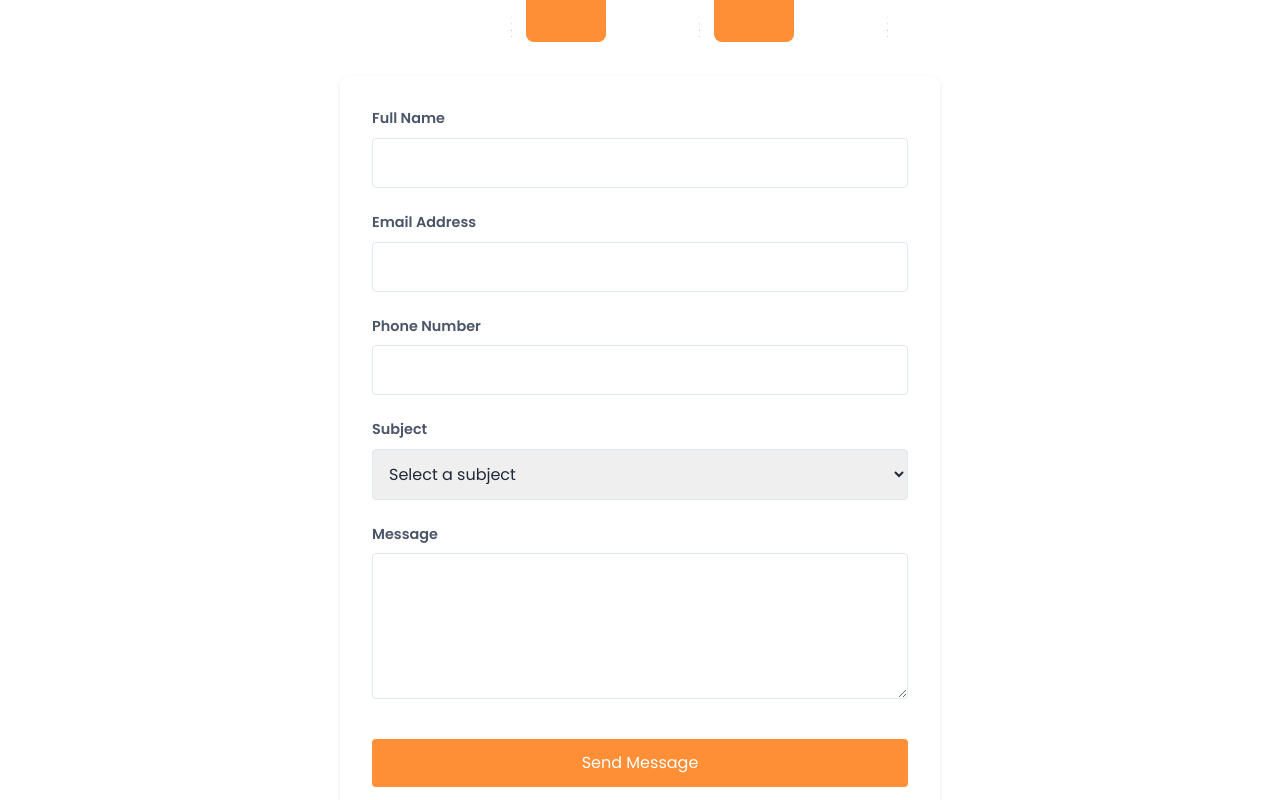
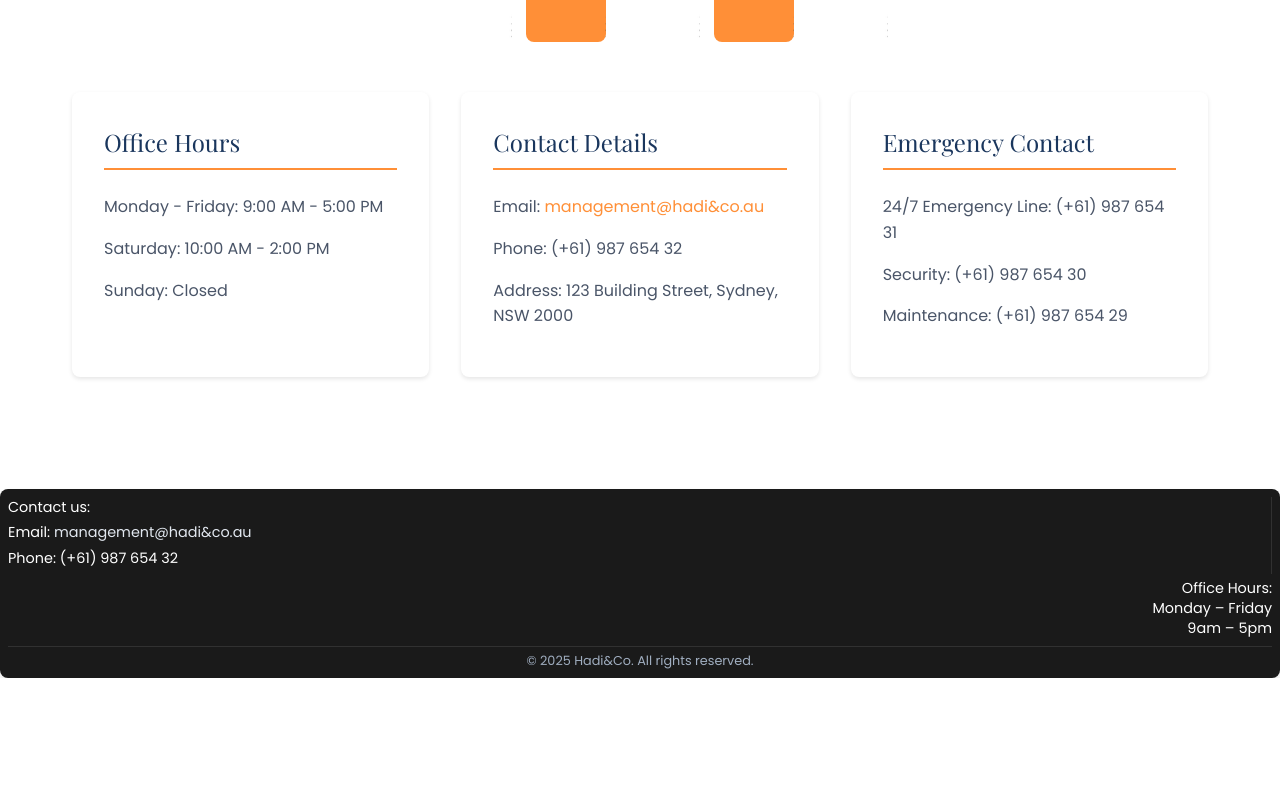
Before and after one commit to HxdiTron/hadico, a Next.js app: page /contact in a window 1280 px wide. Shown: the part 640-1440 px from the top of the page. After the commit the page ends 1318 px from the top, so only its background shows below. Built offline with nearby package versions, Linux system fonts and the light colour scheme.

Commit message:
changes 4 - routing changes , notification changed , contact us changes

```diff
--- a/app/components/ProtectedRoute.tsx
+++ b/app/components/ProtectedRoute.tsx
@@ -2,7 +2,6 @@
 
 import React, { useEffect, useState } from 'react';
 import { useRouter } from 'next/navigation';
-import Notification from './Notification';
 import { supabase } from '../../lib/supabaseClient';
 
 interface ProtectedRouteProps {
@@ -13,19 +12,26 @@ const ProtectedRoute: React.FC<ProtectedRouteProps> = ({ children }) => {
   const router = useRouter();
   const [isLoading, setIsLoading] = useState(true);
   const [isAuthenticated, setIsAuthenticated] = useState(false);
-  const [showNotification, setShowNotification] = useState(false);
 
   useEffect(() => {
     const checkAuth = async () => {
-      const { data: { user } } = await supabase.auth.getUser();
-      if (!user) {
+      try {
+        const { data: { session }, error } = await supabase.auth.getSession();
+
+        if (error || !session) {
+          setIsAuthenticated(false);
+          router.push('/login');
+        } else {
+          setIsAuthenticated(true);
+        }
+      } catch (error) {
         setIsAuthenticated(false);
-        setShowNotification(true);
-      } else {
-        setIsAuthenticated(true);
+        router.push('/login');
+      } finally {
+        setIsLoading(false);
       }
-      setIsLoading(false);
     };
+
     checkAuth();
   }, [router]);
 
@@ -38,35 +44,7 @@ const ProtectedRoute: React.FC<ProtectedRouteProps> = ({ children }) => {
     );
   }
 
-  return (
-    <>
-      <Notification
-        message={
-          <span>
-            Please log in to access this page.{' '}
-            <button
-              style={{
-                background: '#FF8F37',
-                color: '#fff',
-                border: 'none',
-                borderRadius: '4px',
-                padding: '0.3rem 1rem',
-                marginLeft: '1rem',
-                cursor: 'pointer',
-                fontWeight: 500
-              }}
-              onClick={() => router.push('/login')}
-            >
-              Go to Login
-            </button>
-          </span>
-        }
-        isVisible={showNotification && !isAuthenticated}
-        onClose={() => setShowNotification(false)}
-      />
-      {isAuthenticated ? children : null}
-    </>
-  );
+  return isAuthenticated ? <>{children}</> : null;
 };
 
 export default ProtectedRoute;
--- a/app/contact/page.tsx
+++ b/app/contact/page.tsx
@@ -1,45 +1,11 @@
 'use client';
 
-import React, { useState } from 'react';
+import React from 'react';
 import Navbar from '../components/Navbar';
 import Footer from '../components/Footer';
 import Image from 'next/image';
 
 export default function ContactPage() {
-  const [formData, setFormData] = useState({
-    name: '',
-    email: '',
-    phone: '',
-    subject: '',
-    message: ''
-  });
-  const [success, setSuccess] = useState(false);
-
-  const handleSubmit = (e: React.FormEvent) => {
-    e.preventDefault();
-    // Show success message
-    setSuccess(true);
-    // Reset form
-    setFormData({
-      name: '',
-      email: '',
-      phone: '',
-      subject: '',
-      message: ''
-    });
-    // Hide success message after 3 seconds
-    setTimeout(() => {
-      setSuccess(false);
-    }, 3000);
-  };
-
-  const handleChange = (e: React.ChangeEvent<HTMLInputElement | HTMLTextAreaElement | HTMLSelectElement>) => {
-    setFormData({
-      ...formData,
-      [e.target.name]: e.target.value
-    });
-  };
-
   return (
     <div className="min-h-screen bg-white">
       <Navbar />
@@ -84,84 +50,28 @@ export default function ContactPage() {
             />
           </div>
 
-          {/* Contact Form */}
-          <div className="contact-form-container">
-            {success && (
-              <div className="success-message">
-                Message sent successfully! We'll get back to you soon.
-              </div>
-            )}
-            <form onSubmit={handleSubmit} className="contact-form">
-              <div className="form-group">
-                <label htmlFor="name">Full Name</label>
-                <input
-                  type="text"
-                  id="name"
-                  name="name"
-                  value={formData.name}
-                  onChange={handleChange}
-                  required
-                />
-              </div>
+          {/* Contact Information */}
+          <div className="contact-info-section">
+            <div className="contact-info-card">
+              <h2>Office Hours</h2>
+              <p>Monday - Friday: 9:00 AM - 5:00 PM</p>
+              <p>Saturday: 10:00 AM - 2:00 PM</p>
+              <p>Sunday: Closed</p>
+            </div>
 
-              <div className="form-group">
-                <label htmlFor="email">Email Address</label>
-                <input
-                  type="email"
-                  id="email"
-                  name="email"
-                  value={formData.email}
-                  onChange={handleChange}
-                  required
-                />
-              </div>
+            <div className="contact-info-card">
+              <h2>Contact Details</h2>
+              <p>Email: <a href="mailto:management@hadi&co.au">management@hadi&co.au</a></p>
+              <p>Phone: (+61) 987 654 32</p>
+              <p>Address: 123 Building Street, Sydney, NSW 2000</p>
+            </div>
 
-              <div className="form-group">
-                <label htmlFor="phone">Phone Number</label>
-                <input
-                  type="tel"
-                  id="phone"
-                  name="phone"
-                  value={formData.phone}
-                  onChange={handleChange}
-                  required
-                />
-              </div>
-
-              <div className="form-group">
-                <label htmlFor="subject">Subject</label>
-                <select
-                  id="subject"
-                  name="subject"
-                  value={formData.subject}
-                  onChange={handleChange}
-                  required
-                >
-                  <option value="">Select a subject</option>
-                  <option value="general">General Inquiry</option>
-                  <option value="maintenance">Maintenance Request</option>
-                  <option value="complaint">Complaint</option>
-                  <option value="feedback">Feedback</option>
-                  <option value="other">Other</option>
-                </select>
-              </div>
-
-              <div className="form-group">
-                <label htmlFor="message">Message</label>
-                <textarea
-                  id="message"
-                  name="message"
-                  value={formData.message}
-                  onChange={handleChange}
-                  required
-                  rows={5}
-                ></textarea>
-              </div>
-
-              <button type="submit" className="submit-button">
-                Send Message
-              </button>
-            </form>
+            <div className="contact-info-card">
+              <h2>Emergency Contact</h2>
+              <p>24/7 Emergency Line: (+61) 987 654 31</p>
+              <p>Security: (+61) 987 654 30</p>
+              <p>Maintenance: (+61) 987 654 29</p>
+            </div>
           </div>
         </div>
       </main>
--- a/app/globals.css
+++ b/app/globals.css
@@ -1841,3 +1841,58 @@ body {
 .cookie-consent-btn:hover {
   background: #e67e2a;
 }
+
+/* Contact Information Section */
+.contact-info-section {
+  display: grid;
+  grid-template-columns: repeat(3, 1fr);
+  gap: 2rem;
+  max-width: 1200px;
+  margin: 3rem auto;
+  padding: 0 2rem;
+}
+
+.contact-info-card {
+  background: white;
+  padding: 2rem;
+  border-radius: 8px;
+  box-shadow: 0 2px 4px rgba(0, 0, 0, 0.1);
+  transition: transform 0.3s ease, box-shadow 0.3s ease;
+}
+
+.contact-info-card:hover {
+  transform: translateY(-5px);
+  box-shadow: 0 4px 8px rgba(0, 0, 0, 0.15);
+}
+
+.contact-info-card h2 {
+  font-family: 'Playfair Display', serif;
+  color: #1a365d;
+  font-size: 1.5rem;
+  margin-bottom: 1.5rem;
+  border-bottom: 2px solid #FF8F37;
+  padding-bottom: 0.5rem;
+}
+
+.contact-info-card p {
+  color: #4a5568;
+  margin-bottom: 1rem;
+  line-height: 1.6;
+}
+
+.contact-info-card a {
+  color: #FF8F37;
+  text-decoration: none;
+  transition: color 0.3s ease;
+}
+
+.contact-info-card a:hover {
+  color: #e67e2a;
+}
+
+@media (max-width: 768px) {
+  .contact-info-section {
+    grid-template-columns: 1fr;
+    padding: 0 1rem;
+  }
+}
--- a/app/login/page.tsx
+++ b/app/login/page.tsx
@@ -68,12 +68,11 @@ const Login: React.FC = () => {
         setShowDevMessage(true);
       } else {
         setSuccess(true);
-        // Store user data in localStorage if stay signed in is checked
+        // Store session data
         if (formData.staySignedIn) {
-          localStorage.setItem('userData', JSON.stringify(data.user));
           localStorage.setItem('staySignedIn', 'true');
         }
-        // Use router.push instead of window.location for smoother navigation
+        // Redirect to notice board
         router.push('/notice-board');
       }
     } catch (err) {
--- a/app/notice-board/page.tsx
+++ b/app/notice-board/page.tsx
@@ -3,6 +3,7 @@
 import { useEffect, useState } from 'react';
 import { useRouter } from 'next/navigation';
 import Link from 'next/link';
+import { supabase } from '../../lib/supabaseClient';
 
 interface Notice {
   id: number;
@@ -68,43 +69,31 @@ export default function NoticeBoard() {
 
   useEffect(() => {
     const checkAuth = async () => {
-      const userData = localStorage.getItem('userData');
-      const staySignedIn = localStorage.getItem('staySignedIn') === 'true';
-      const sessionExpiry = localStorage.getItem('sessionExpiry');
+      try {
+        const { data: { session }, error } = await supabase.auth.getSession();
 
-      if (!userData) {
-        router.replace('/login');
-        return;
-      }
-
-      // If stay signed in is checked, verify session expiry
-      if (staySignedIn && sessionExpiry) {
-        const expiryDate = new Date(sessionExpiry);
-        if (expiryDate > new Date()) {
-          setIsLoading(false);
+        if (error || !session) {
+          router.replace('/login');
           return;
         }
-        // If session expired, clear the data
-        localStorage.removeItem('userData');
-        localStorage.removeItem('staySignedIn');
-        localStorage.removeItem('sessionExpiry');
+
+        setIsLoading(false);
+      } catch (error) {
         router.replace('/login');
-        return;
       }
-
-      // If we get here, user is logged in but stay signed in is not checked
-      // This is fine, just show the notice board
-      setIsLoading(false);
     };
 
     checkAuth();
   }, [router]);
 
-  const handleLogout = () => {
-    localStorage.removeItem('userData');
-    localStorage.removeItem('staySignedIn');
-    localStorage.removeItem('sessionExpiry');
-    router.replace('/login');
+  const handleLogout = async () => {
+    try {
+      await supabase.auth.signOut();
+      localStorage.removeItem('staySignedIn');
+      router.replace('/login');
+    } catch (error) {
+      console.error('Error during logout:', error);
+    }
   };
 
   if (isLoading) {
```
